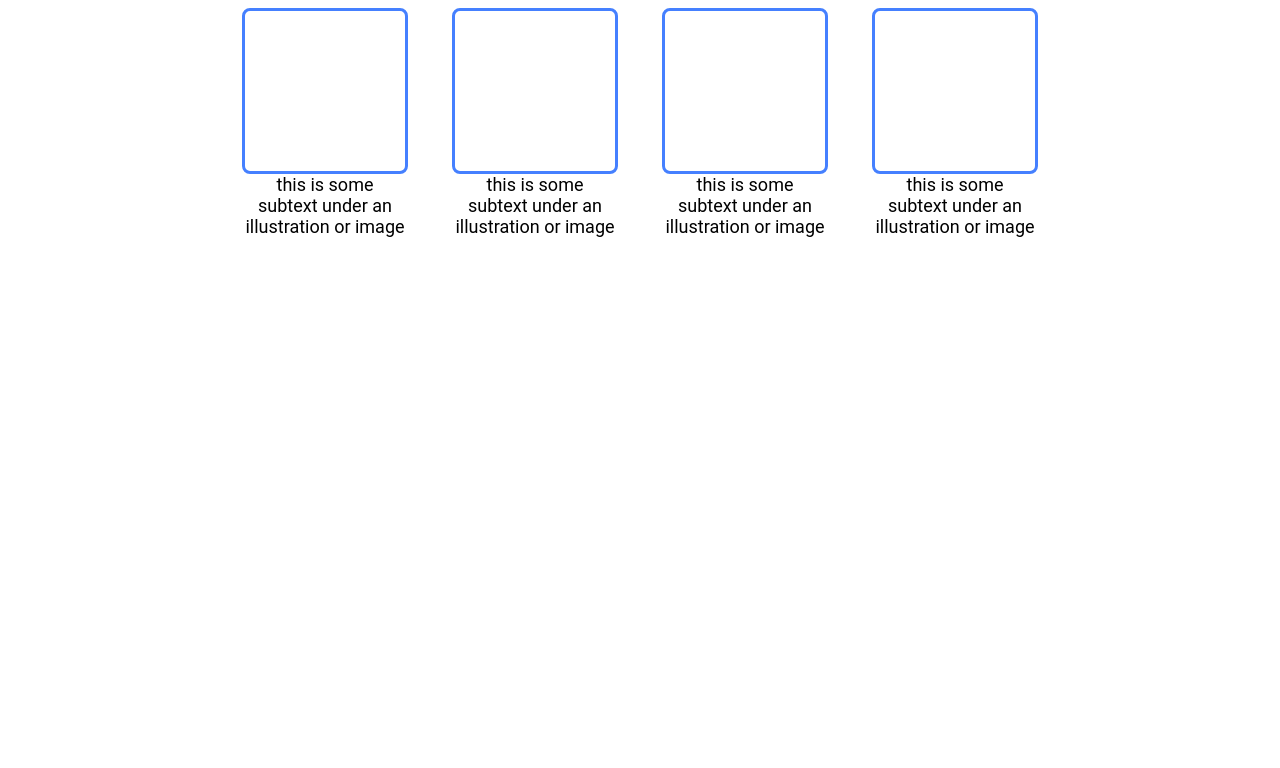
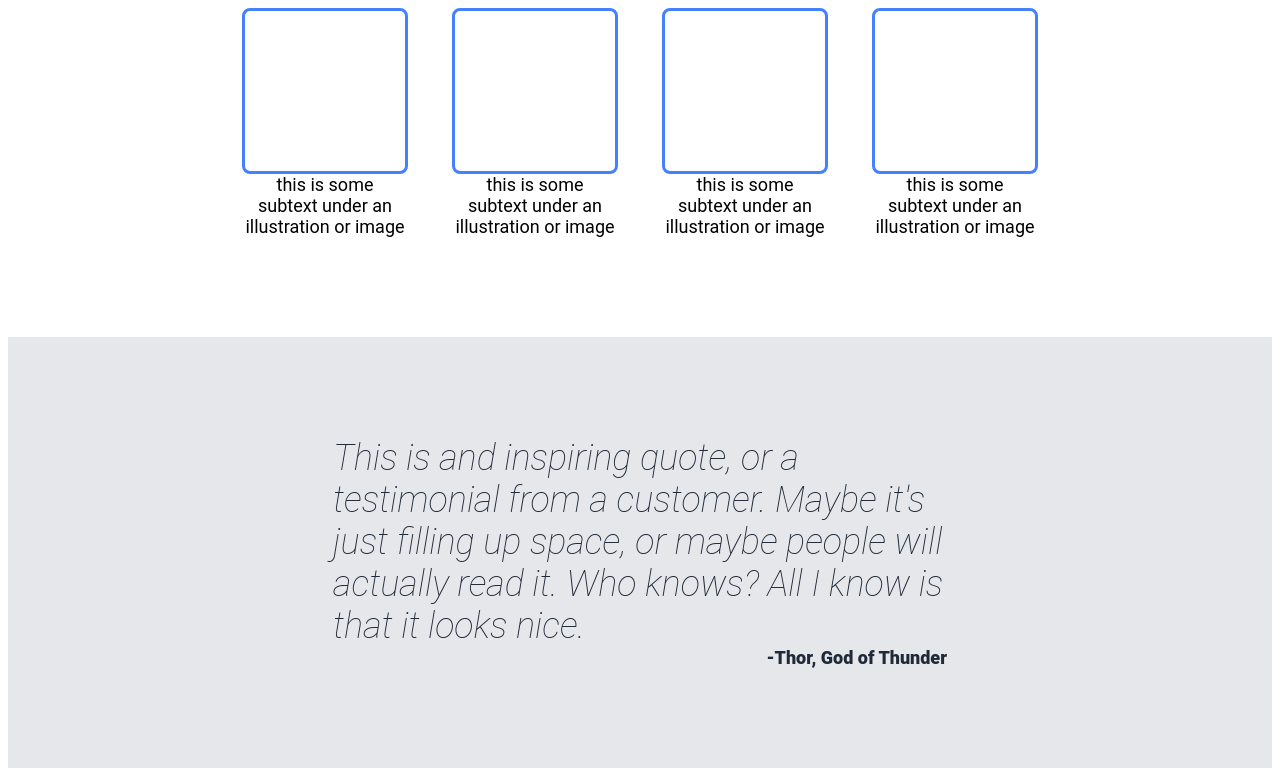
Before and after one commit to EmberD323/Landing-Page, a plain HTML site: page index.html in a window 1280 px wide. Shown: the part 585-1353 px from the top of the page. Before the commit the page ends 822 px from the top, so only its background shows below. Drawn offline with Linux system fonts and the light colour scheme.

Commit message:
Add section 3 intial html and css

```diff
--- a/index.html
+++ b/index.html
@@ -50,5 +50,14 @@
         </div>
 
     </div>
+    <!--Section 3-->
+    <div class="three">
+        <div class="quote">
+            This is and inspiring quote, or a testimonial from a customer. Maybe it's just filling up space, or maybe people will actually read it. Who knows? All I know is that it looks nice.
+        </div>
+        <div class="thor">
+            -Thor, God of Thunder
+        </div>
+    </div>
 </body>
 </html>
--- a/style.css
+++ b/style.css
@@ -84,7 +84,7 @@ button {
     flex-direction: column;
     justify-content: center;
     align-items: center;
-    margin-bottom: 200px;
+    margin-bottom: 100px;
 }
 .random {
     font-size: 36px;
@@ -115,3 +115,21 @@ button {
     align-items: center;
     width:160px;
 }
+
+/*-Section 3 */
+.three{
+    background-color: #e5e7eb;
+    padding: 100px 325px 100px 325px;
+    color: #1f2937;
+}
+.quote{
+    font-size: 36px;
+    font-style: italic;/* what is extra light?*/
+    font-weight: 100;
+}
+
+.thor{
+    text-align: right;
+    font-size: 18px;
+    font-weight: 1000;
+}
```
